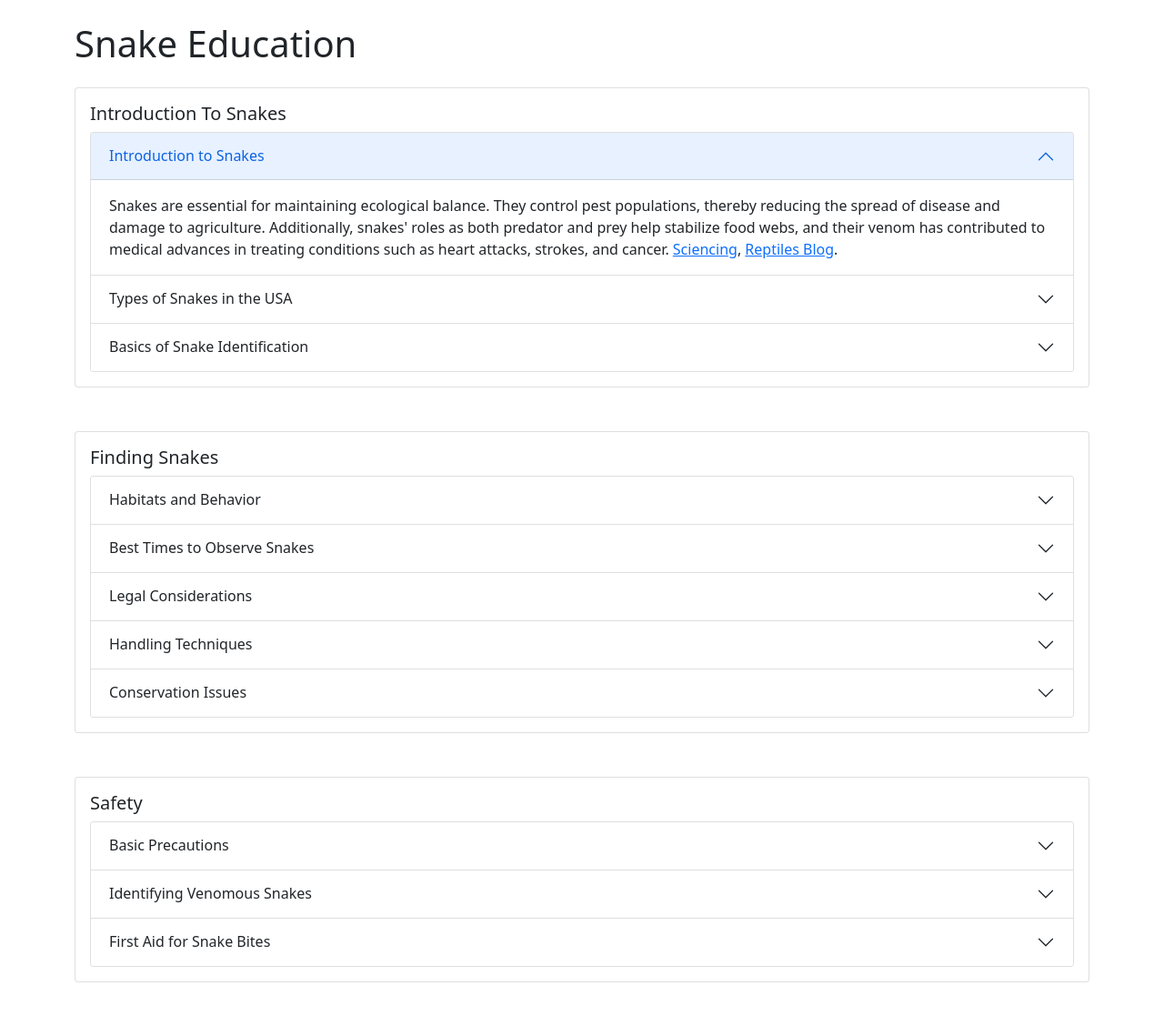
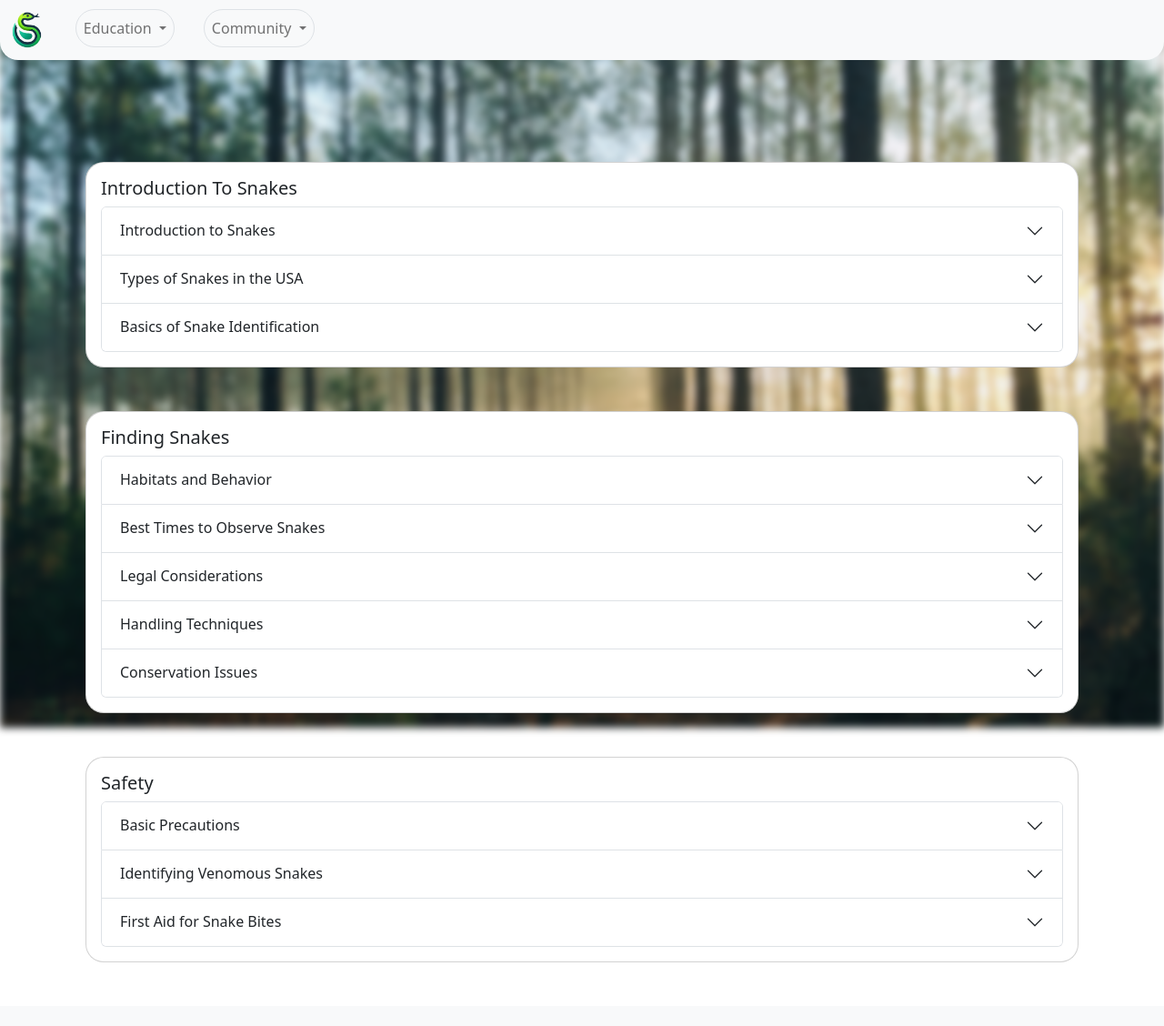
Before and after one commit to ReverendSafari/SerpentSpotProject, a Django app: page /identification/education/ in a window 1280 px wide. Shown: the whole page at 91% size. After the commit the page ends 1058 px from the top, so only its background shows below. Run offline with Django 5.2, Linux system fonts and the light colour scheme; some libraries are stand-ins or nearby versions.

Commit message:
Finalizing Both Pages
Made significant styling overhauls to both pages, as well as fixed some small bugs

ID page
Added dynamic title, sorting, and non persistent page state (had a token hiding in their)

Education
Fixed component bug, had an unnecessary script tag in their and some duplicate id's
Added background pic as well

```diff
--- a/Identification/templates/education.html
+++ b/Identification/templates/education.html
@@ -1,59 +1,75 @@
-<!DOCTYPE html>
-<html lang="en">
-<head>
-    <meta charset="UTF-8">
-    <meta name="viewport" content="width=device-width, initial-scale=1.0">
-    <title>Snake Education</title>
-    <link href="https://cdn.jsdelivr.net/npm/bootstrap@5.1.3/dist/css/bootstrap.min.css" rel="stylesheet">
-</head>
-<body>
+{% extends "base.html" %}
+{% load static %}
+
+{% block title %} Education {% endblock title %}
+
+{% block extra_css %}
+<!-- Allow each page to use its own custom style blocks -->
+<link rel="stylesheet" href="{% static 'css/bootstrap.min.css' %}">
+<style>
+    .bg-image {
+    position: fixed;
+    top: 0;
+    left: 0;
+    width: 100%;
+    height: 100%;
+    background-image: url("{% static 'img/educationbackground.jpg' %}");
+    background-repeat: no-repeat;
+    background-size: cover;
+    filter: blur(4px);
+    z-index: -1; /* Keep the image behind other content */
+    }
+
+    #card1 {
+        margin-top: 7rem;
+    }
+</style>
+{% endblock extra_css %}
+
+
+{% block content %}
+
+<div class="bg-image"></div>
 
 <div class="container mt-4">
-    <h1 class="mb-4">Snake Education</h1>
 
-
-<div class="card mb-5" >
+    <div class="card mb-5" id="card1" style="border-radius: 20px;">
         <div class="card-body">
             <h5 class="card-title">Introduction To Snakes</h5>
-        <div class="accordion">
-            <!-- Introduction to Snakes -->
+            <div class="accordion" id="snakeAccordionExample">
                 <div class="accordion-item">
-                <h2 class="accordion-header" id="headingOne">
-                    <button class="accordion-button" type="button" data-bs-toggle="collapse" data-bs-target="#collapseOne" aria-expanded="true" aria-controls="collapseOne">
+                    <h2 class="accordion-header" id="snakeHeadingOne">
+                        <button class="accordion-button collapsed" type="button" data-bs-toggle="collapse" data-bs-target="#snakeCollapseOne" aria-expanded="false" aria-controls="snakeCollapseOne">
                             Introduction to Snakes
                         </button>
                     </h2>
-                <div id="collapseOne" class="accordion-collapse collapse show" aria-labelledby="headingOne" data-bs-parent="#snakeAccordion">
+                    <div id="snakeCollapseOne" class="accordion-collapse collapse" aria-labelledby="snakeHeadingOne" data-bs-parent="#snakeAccordionExample">
                         <div class="accordion-body">
-                        Snakes are essential for maintaining ecological balance. They control pest populations, thereby reducing the spread of disease and damage to agriculture. Additionally, snakes' roles as both predator and prey help stabilize food webs, and their venom has contributed to medical advances in treating conditions such as heart attacks, strokes, and cancer. <a href="https://sciencing.com" target="_blank">Sciencing</a>, <a href="https://reptilesblog.com" target="_blank">Reptiles Blog</a>.
+                            <strong>Snakes are essential for maintaining ecological balance.</strong> They control pest populations, thereby reducing the spread of disease and damage to agriculture. Additionally, snakes' roles as both predator and prey help stabilize food webs, and their venom has contributed to medical advances in treating conditions such as heart attacks, strokes, and cancer. <a href="https://sciencing.com" target="_blank">Sciencing</a>, <a href="https://reptilesblog.com" target="_blank">Reptiles Blog</a>.
                         </div>
                     </div>
                 </div>
-
-            <!-- Types of Snakes in the USA -->
                 <div class="accordion-item">
-                <h2 class="accordion-header" id="headingTwo">
-                    <button class="accordion-button collapsed" type="button" data-bs-toggle="collapse" data-bs-target="#collapseTwo" aria-expanded="false" aria-controls="collapseTwo">
+                    <h2 class="accordion-header" id="snakeHeadingTwo">
+                        <button class="accordion-button collapsed" type="button" data-bs-toggle="collapse" data-bs-target="#snakeCollapseTwo" aria-expanded="false" aria-controls="snakeCollapseTwo">
                             Types of Snakes in the USA
                         </button>
                     </h2>
-                <div id="collapseTwo" class="accordion-collapse collapse" aria-labelledby="headingTwo" data-bs-parent="#snakeAccordion">
+                    <div id="snakeCollapseTwo" class="accordion-collapse collapse" aria-labelledby="snakeHeadingTwo" data-bs-parent="#snakeAccordionExample">
                         <div class="accordion-body">
-                        The United States is home to a wide variety of snake species, each adapted to different environments. These range from large constrictors like pythons to venomous snakes like rattlesnakes and coral snakes. Understanding the diversity of snakes can help in appreciating their role in natural ecosystems and the importance of their conservation. <a href="https://activewild.com" target="_blank">Active Wild</a>, <a href="https://reptilesblog.com" target="_blank">Reptiles Blog</a>.
+                            <strong>The United States is home to a wide variety of snake species,</strong> each adapted to different environments. These range from large constrictors like pythons to venomous snakes like rattlesnakes and coral snakes. Understanding the diversity of snakes can help in appreciating their role in natural ecosystems and the importance of their conservation. <a href="https://activewild.com" target="_blank">Active Wild</a>, <a href="https://reptilesblog.com" target="_blank">Reptiles Blog</a>.
                         </div>
                     </div>
                 </div>
-
-            <!-- Basics of Snake Identification -->
                 <div class="accordion-item">
-                <h2 class="accordion-header" id="headingEight">
-                    <button class="accordion-button collapsed" type="button" data-bs-toggle="collapse" data-bs-target="#collapseEight" aria-expanded="false" aria-controls="collapseEight">
+                    <h2 class="accordion-header" id="snakeHeadingThree">
+                        <button class="accordion-button collapsed" type="button" data-bs-toggle="collapse" data-bs-target="#snakeCollapseThree" aria-expanded="false" aria-controls="snakeCollapseThree">
                             Basics of Snake Identification
                         </button>
                     </h2>
-                <div id="collapseEight" class="accordion-collapse collapse" aria-labelledby="headingEight" data-bs-parent="#snakeAccordion">
+                    <div id="snakeCollapseThree" class="accordion-collapse collapse" aria-labelledby="snakeHeadingThree" data-bs-parent="#snakeAccordionExample">
                         <div class="accordion-body">
-                        Identifying snakes involves noting details like scale patterns, head shapes, and coloration. These physical traits, combined with behavior and habitat, can help differentiate species. Accurate identification is key for understanding the ecological roles of different snakes and for ensuring human safety. <a href="https://nationalgeographic.com" target="_blank">National Geographic</a>, <a href="https://tagvault.org" target="_blank">TagVault.org</a>.
+                            <strong>Identifying snakes involves noting details like scale patterns, head shapes, and coloration.</strong> These physical traits, combined with behavior and habitat, can help differentiate species. Accurate identification is key for understanding the ecological roles of different snakes and for ensuring human safety. <a href="https://nationalgeographic.com" target="_blank">National Geographic</a>, <a href="https://tagvault.org" target="_blank">TagVault.org</a>.
                         </div>
                     </div>
                 </div>
@@ -61,18 +77,18 @@
         </div>
     </div>
 
-<div class="card mb-5">
+    <div class="card mb-5" style="border-radius: 20px;">
         <div class="card-body">
             <h5 class="card-title">Finding Snakes</h5>
-        <div class="accordion">
+            <div class="accordion" id="findingSnakesAccordion">
                 <!-- Habitats and Behavior -->
                 <div class="accordion-item">
-                <h2 class="accordion-header" id="headingThree">
-                    <button class="accordion-button collapsed" type="button" data-bs-toggle="collapse" data-bs-target="#collapseThree" aria-expanded="false" aria-controls="collapseThree">
+                    <h2 class="accordion-header" id="habitatsBehaviorHeading">
+                        <button class="accordion-button collapsed" type="button" data-bs-toggle="collapse" data-bs-target="#habitatsBehaviorCollapse" aria-expanded="false" aria-controls="habitatsBehaviorCollapse">
                             Habitats and Behavior
                         </button>
                     </h2>
-                <div id="collapseThree" class="accordion-collapse collapse" aria-labelledby="headingThree" data-bs-parent="#snakeAccordion">
+                    <div id="habitatsBehaviorCollapse" class="accordion-collapse collapse" aria-labelledby="habitatsBehaviorHeading" data-bs-parent="#findingSnakesAccordion">
                         <div class="accordion-body">
                             Snakes inhabit diverse environments, including forests, deserts, prairies, and aquatic regions. Their behaviors are adapted to their habitats, with some species exhibiting unique traits like climbing, burrowing, or swimming. Snakes are cold-blooded; they rely on the environment to regulate their body temperature and are generally more active during warmer months. <a href="https://nationalgeographic.com" target="_blank">National Geographic</a>, <a href="https://animalcorner.org" target="_blank">Animal Corner</a>.
                         </div>
@@ -81,12 +97,12 @@
 
                 <!-- Best Times to Observe Snakes -->
                 <div class="accordion-item">
-                <h2 class="accordion-header" id="headingFour">
-                    <button class="accordion-button collapsed" type="button" data-bs-toggle="collapse" data-bs-target="#collapseFour" aria-expanded="false" aria-controls="collapseFour">
+                    <h2 class="accordion-header" id="bestTimesObservingHeading">
+                        <button class="accordion-button collapsed" type="button" data-bs-toggle="collapse" data-bs-target="#bestTimesObservingCollapse" aria-expanded="false" aria-controls="bestTimesObservingCollapse">
                             Best Times to Observe Snakes
                         </button>
                     </h2>
-                <div id="collapseFour" class="accordion-collapse collapse" aria-labelledby="headingFour" data-bs-parent="#snakeAccordion">
+                    <div id="bestTimesObservingCollapse" class="accordion-collapse collapse" aria-labelledby="bestTimesObservingHeading" data-bs-parent="#findingSnakesAccordion">
                         <div class="accordion-body">
                             The activity level of snakes varies with temperature; they are most active during warmer periods. Early morning or late evening are typically the best times to observe snakes when they are likely out hunting or basking in the sun to raise their body temperature. <a href="https://nationalgeographic.com" target="_blank">National Geographic</a>.
                         </div>
@@ -95,12 +111,12 @@
 
                 <!-- Legal Considerations -->
                 <div class="accordion-item">
-                <h2 class="accordion-header" id="headingEleven">
-                    <button class="accordion-button collapsed" type="button" data-bs-toggle="collapse" data-bs-target="#collapseEleven" aria-expanded="false" aria-controls="collapseEleven">
+                    <h2 class="accordion-header" id="legalConsiderationsHeading">
+                        <button class="accordion-button collapsed" type="button" data-bs-toggle="collapse" data-bs-target="#legalConsiderationsCollapse" aria-expanded="false" aria-controls="legalConsiderationsCollapse">
                             Legal Considerations
                         </button>
                     </h2>
-                <div id="collapseEleven" class="accordion-collapse collapse" aria-labelledby="headingEleven" data-bs-parent="#snakeAccordion">
+                    <div id="legalConsiderationsCollapse" class="accordion-collapse collapse" aria-labelledby="legalConsiderationsHeading" data-bs-parent="#findingSnakesAccordion">
                         <div class="accordion-body">
                             Many regions have laws protecting snakes, which may include prohibitions against killing or capturing them. Familiarity with and adherence to these laws help conserve snake populations and ensure biodiversity. <a href="https://queenslandenv.com" target="_blank">QueenslandEnv</a>.
                         </div>
@@ -109,12 +125,12 @@
 
                 <!-- Handling Techniques -->
                 <div class="accordion-item">
-                <h2 class="accordion-header" id="headingSeven">
-                    <button class="accordion-button collapsed" type="button" data-bs-toggle="collapse" data-bs-target="#collapseSeven" aria-expanded="false" aria-controls="collapseSeven">
+                    <h2 class="accordion-header" id="handlingTechniquesHeading">
+                        <button class="accordion-button collapsed" type="button" data-bs-toggle="collapse" data-bs-target="#handlingTechniquesCollapse" aria-expanded="false" aria-controls="handlingTechniquesCollapse">
                             Handling Techniques
                         </button>
                     </h2>
-                <div id="collapseSeven" class="accordion-collapse collapse" aria-labelledby="headingSeven" data-bs-parent="#snakeAccordion">
+                    <div id="handlingTechniquesCollapse" class="accordion-collapse collapse" aria-labelledby="handlingTechniquesHeading" data-bs-parent="#findingSnakesAccordion">
                         <div class="accordion-body">
                             Handling wild snakes is generally not advised without training. For those who need to interact with snakes, using the appropriate tools and techniques to ensure both the handler's and the snake's safety is crucial. <a href="https://queenslandenv.com" target="_blank">QueenslandEnv</a>.
                         </div>
@@ -123,12 +139,12 @@
 
                 <!-- Conservation Issues -->
                 <div class="accordion-item">
-                <h2 class="accordion-header" id="headingNine">
-                    <button class="accordion-button collapsed" type="button" data-bs-toggle="collapse" data-bs-target="#collapseNine" aria-expanded="false" aria-controls="collapseNine">
+                    <h2 class="accordion-header" id="conservationIssuesHeading">
+                        <button class="accordion-button collapsed" type="button" data-bs-toggle="collapse" data-bs-target="#conservationIssuesCollapse" aria-expanded="false" aria-controls="conservationIssuesCollapse">
                             Conservation Issues
                         </button>
                     </h2>
-                <div id="collapseNine" class="accordion-collapse collapse" aria-labelledby="headingNine" data-bs-parent="#snakeAccordion">
+                    <div id="conservationIssuesCollapse" class="accordion-collapse collapse" aria-labelledby="conservationIssuesHeading" data-bs-parent="#findingSnakesAccordion">
                         <div class="accordion-body">
                             Conservation of snakes is critical due to threats such as habitat destruction and climate change. Efforts include habitat protection, research, and public education to foster coexistence with these often misunderstood animals. <a href="https://reptilesblog.com" target="_blank">Reptiles Blog</a>.
                         </div>
@@ -138,19 +154,19 @@
         </div>
     </div>
 
-<div class="card mb-5">
+    <div class="card mb-5" style="border-radius: 20px;">
         <div class="card-body">
             <h5 class="card-title">Safety</h5>
-        <div class="accordion">
+            <div class="accordion" id="safetyAccordion">
 
                 <!-- Basic Precautions -->
                 <div class="accordion-item">
-                <h2 class="accordion-header" id="headingFive">
-                    <button class="accordion-button collapsed" type="button" data-bs-toggle="collapse" data-bs-target="#collapseFive" aria-expanded="false" aria-controls="collapseFive">
+                    <h2 class="accordion-header" id="basicPrecautionsHeading">
+                        <button class="accordion-button collapsed" type="button" data-bs-toggle="collapse" data-bs-target="#basicPrecautionsCollapse" aria-expanded="false" aria-controls="basicPrecautionsCollapse">
                             Basic Precautions
                         </button>
                     </h2>
-                <div id="collapseFive" class="accordion-collapse collapse" aria-labelledby="headingFive" data-bs-parent="#snakeAccordion">
+                    <div id="basicPrecautionsCollapse" class="accordion-collapse collapse" aria-labelledby="basicPrecautionsHeading" data-bs-parent="#safetyAccordion">
                         <div class="accordion-body">
                             Avoiding snake bites involves being aware of and respectful toward the environments where snakes are likely to be found. Protective clothing and footwear can help, as can knowledge of snake behavior. In case of a bite, it's crucial to seek medical help immediately while keeping calm to slow the spread of venom. <a href="https://reptilesblog.com" target="_blank">Reptiles Blog</a>.
                         </div>
@@ -159,12 +175,12 @@
 
                 <!-- Identifying Venomous Snakes -->
                 <div class="accordion-item">
-                <h2 class="accordion-header" id="headingSix">
-                    <button class="accordion-button collapsed" type="button" data-bs-toggle="collapse" data-bs-target="#collapseSix" aria-expanded="false" aria-controls="collapseSix">
+                    <h2 class="accordion-header" id="identifyingVenomousHeading">
+                        <button class="accordion-button collapsed" type="button" data-bs-toggle="collapse" data-bs-target="#identifyingVenomousCollapse" aria-expanded="false" aria-controls="identifyingVenomousCollapse">
                             Identifying Venomous Snakes
                         </button>
                     </h2>
-                <div id="collapseSix" class="accordion-collapse collapse" aria-labelledby="headingSix" data-bs-parent="#snakeAccordion">
+                    <div id="identifyingVenomousCollapse" class="accordion-collapse collapse" aria-labelledby="identifyingVenomousHeading" data-bs-parent="#safetyAccordion">
                         <div class="accordion-body">
                             Venomous snakes often have distinct markings or features, such as triangular heads or bright color patterns, though these are not universally reliable indicators. Learning about local snake species and their specific characteristics can aid in safe identification. <a href="https://reptilesblog.com" target="_blank">Reptiles Blog</a>.
                         </div>
@@ -173,12 +189,12 @@
 
                 <!-- First Aid for Snake Bites -->
                 <div class="accordion-item">
-                <h2 class="accordion-header" id="headingTen">
-                    <button class="accordion-button collapsed" type="button" data-bs-toggle="collapse" data-bs-target="#collapseTen" aria-expanded="false" aria-controls="collapseTen">
+                    <h2 class="accordion-header" id="firstAidBitesHeading">
+                        <button class="accordion-button collapsed" type="button" data-bs-toggle="collapse" data-bs-target="#firstAidBitesCollapse" aria-expanded="false" aria-controls="firstAidBitesCollapse">
                             First Aid for Snake Bites
                         </button>
                     </h2>
-                <div id="collapseTen" class="accordion-collapse collapse" aria-labelledby="headingTen" data-bs-parent="#snakeAccordion">
+                    <div id="firstAidBitesCollapse" class="accordion-collapse collapse" aria-labelledby="firstAidBitesHeading" data-bs-parent="#safetyAccordion">
                         <div class="accordion-body">
                             Immediate first aid for snake bites includes keeping the bitten area immobilized and below heart level while seeking emergency medical care. Avoiding traditional first aid myths like cutting the wound or sucking out the venom is important for the victim's safety. <a href="https://reptilesblog.com" target="_blank">Reptiles Blog</a>.
                         </div>
@@ -190,6 +206,9 @@
     </div>
 
 
-<script src="https://cdn.jsdelivr.net/npm/bootstrap@5.1.3/dist/js/bootstrap.bundle.min.js"></script>
-</body>
-</html>
+
+</div>
+
+
+
+{% endblock content %}
--- a/Identification/views.py
+++ b/Identification/views.py
@@ -1,17 +1,44 @@
-from django.shortcuts import render, redirect
+from Identification.models import State, SnakeSpecies
+from django.shortcuts import render
+
+
+from django.shortcuts import render
 from .models import State, SnakeSpecies
 
 def select_state(request):
+    selected_state_name = "the USA"
+    species = SnakeSpecies.objects.all()  # Default species list for no state selected
+
+    selected_state_id = request.GET.get('state')  # Use GET instead of POST
+    if selected_state_id:
+        try:
+            selected_state = State.objects.get(id=selected_state_id)
+            selected_state_name = selected_state.name
+            species = SnakeSpecies.objects.filter(states__id=selected_state_id)
+        except State.DoesNotExist:
+            # Handle the case where the state does not exist
+            species = SnakeSpecies.objects.all()
+
     states = State.objects.all()
-    species = []
-    if request.method == 'POST':
-        selected_state_id = request.POST.get('state')
-        species = SnakeSpecies.objects.filter(states__id=selected_state_id)
 
-    return render(request, 'id.html', {
+    species_data = []
+    for s in species:
+        species_data.append({
+            'common_name': s.common_name,
+            'scientific_name': s.scientific_name,
+            'description': s.description,
+            'venomous': s.venomous,
+            'image_path': s.image_path,
+        })
+
+    context = {
         'states': states,
-        'species': species,
-    })
+        'species': species_data,
+        'selected_state_name': selected_state_name,
+    }
+
+    return render(request, 'id.html', context)
+
 
 def render_education(request):
     return render(request, 'education.html')
```
Also changed, not shown: Identification/templates/id.html (+71 -29 lines), Identification/templates/scratch.html (added, +174 -0 lines), Identification/static/img/SouthFloridaMoleKingsnake.jpg (added), Identification/static/img/duskypygmyrattlesnake.jpg (added), Identification/static/img/educationbackground.jpg (added), Identification/static/img/floridacrownedsnake.jpg (renamed from Identification/static/img/floridacrownsnake.jpg), db.sqlite3. Lines whose indentation alone changed are shown as unchanged.
